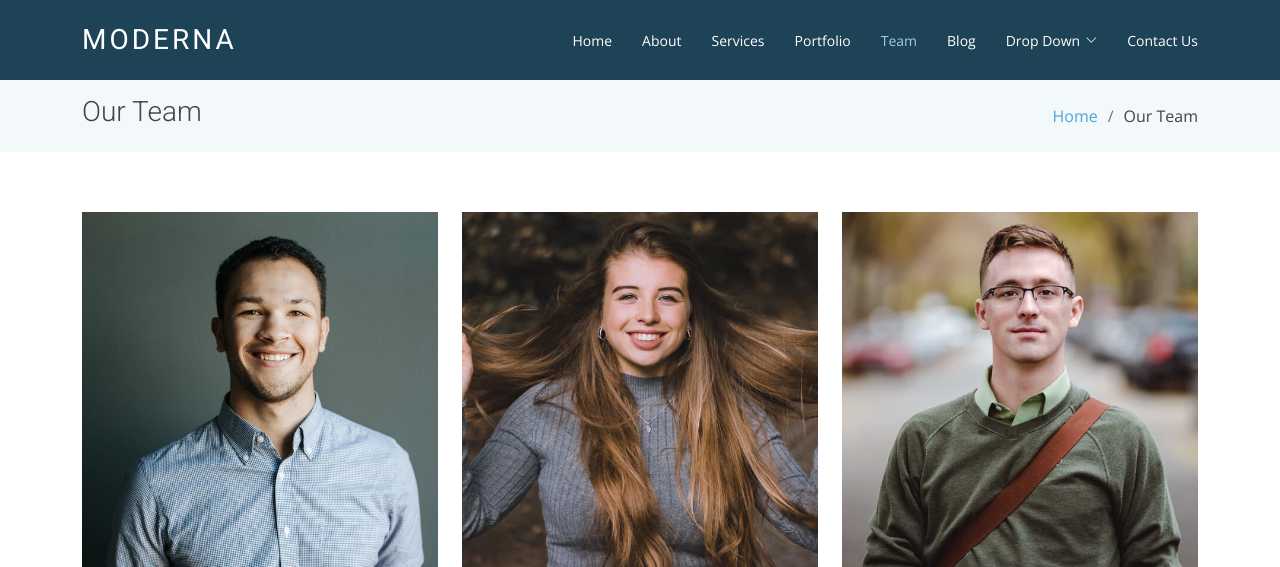
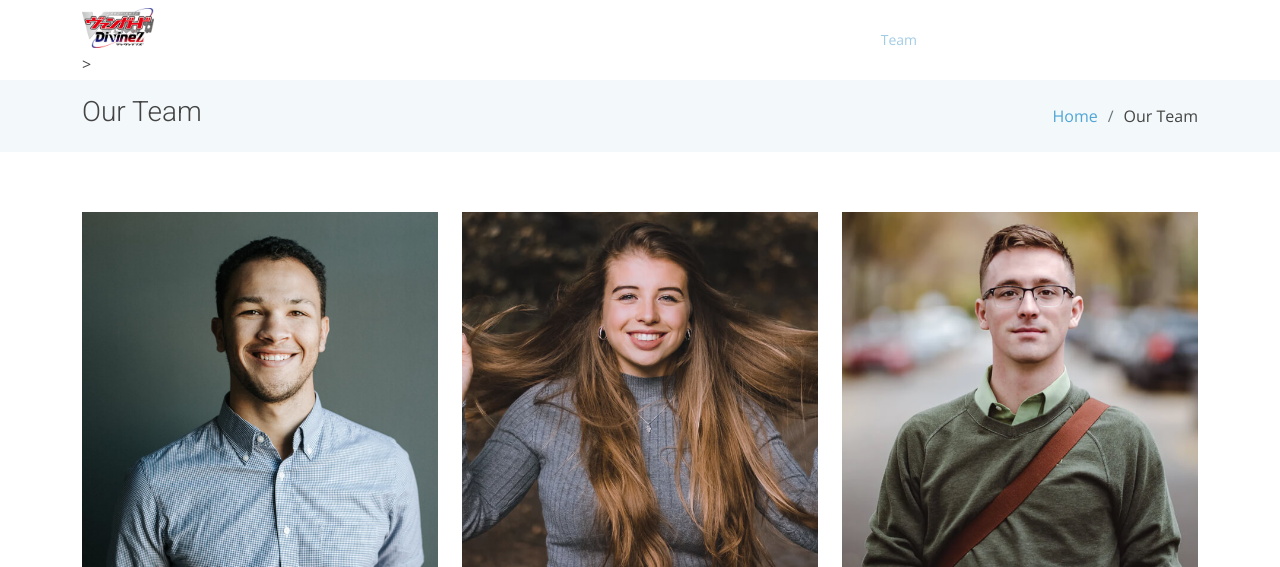
Before and after one commit to 17Saberz/website_project, a Flask app: page /team in a window 1280 px wide. Shown: the top 567 px of the page. Run offline with Flask 3, Linux system fonts and the light colour scheme; some libraries are stand-ins or nearby versions.

Commit message:
Adjust Team page

```diff
--- a/Web_project/templates/team.html
+++ b/Web_project/templates/team.html
@@ -40,12 +40,13 @@
 <body>
 
   <!-- ======= Header ======= -->
-  <header id="header" class="fixed-top d-flex align-items-center ">
+  <header id="header" class="fixed-top d-flex align-items-center header-transparent">
     <div class="container d-flex justify-content-between align-items-center">
 
       <div class="logo">
-        <h1 class="text-light"><a href="index.html"><span>Moderna</span></a></h1>
+        <h1 class="text-light"><a href="{{ url_for('home') }}"><img src="{{ url_for('static', filename='img/CFVDivinez-Logo.png') }}" alt="" class="img-fluid"></a></h1>
         <!-- Uncomment below if you prefer to use an image logo -->
+        <!-- <a href="index.html"><span>Cardfight!! Vanguard Divinez</span></a> -->>
         <!-- <a href="index.html"><img src="assets/img/logo.png" alt="" class="img-fluid"></a>-->
       </div>
 
```
